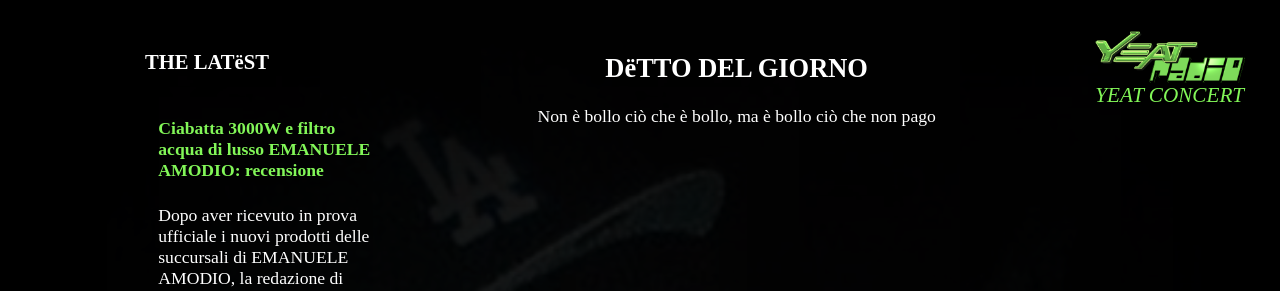
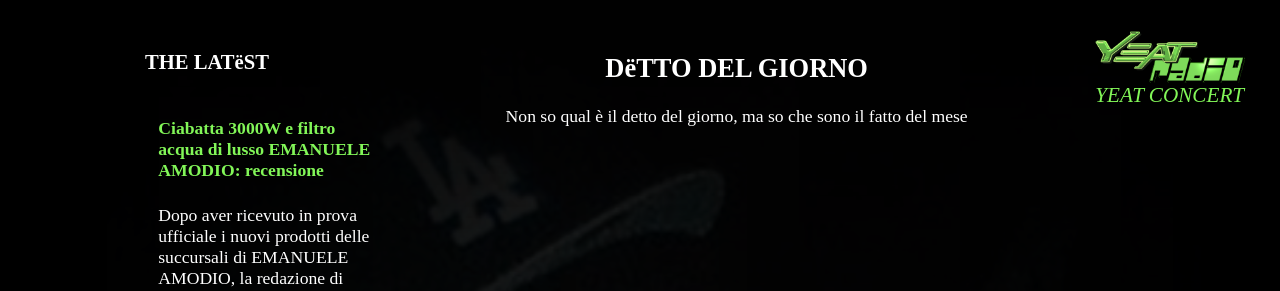
Before and after one commit to LuhNews/luhnews.github.io, a Jekyll site: the page built from index.html, in a window 1280 px wide and 900 px high. Shown: the part 383-674 px from the top of the window. Built offline with Jekyll 4.4.1, drawn with Linux system fonts in a browser that asks for light colours; some web fonts are replaced.

Commit message:
Update index.html

```diff
--- a/index.html
+++ b/index.html
@@ -27,7 +27,7 @@ layout: home
 
   <aside>
     <h2>DëTTO DEL GIORNO</h2>
-    <blockquote>Non è bollo ciò che è bollo, ma è bollo ciò che non pago</blockquote>
+    <blockquote>Non so qual è il detto del giorno, ma so che sono il fatto del mese</blockquote>
   </aside>
 
   <aside>
```
